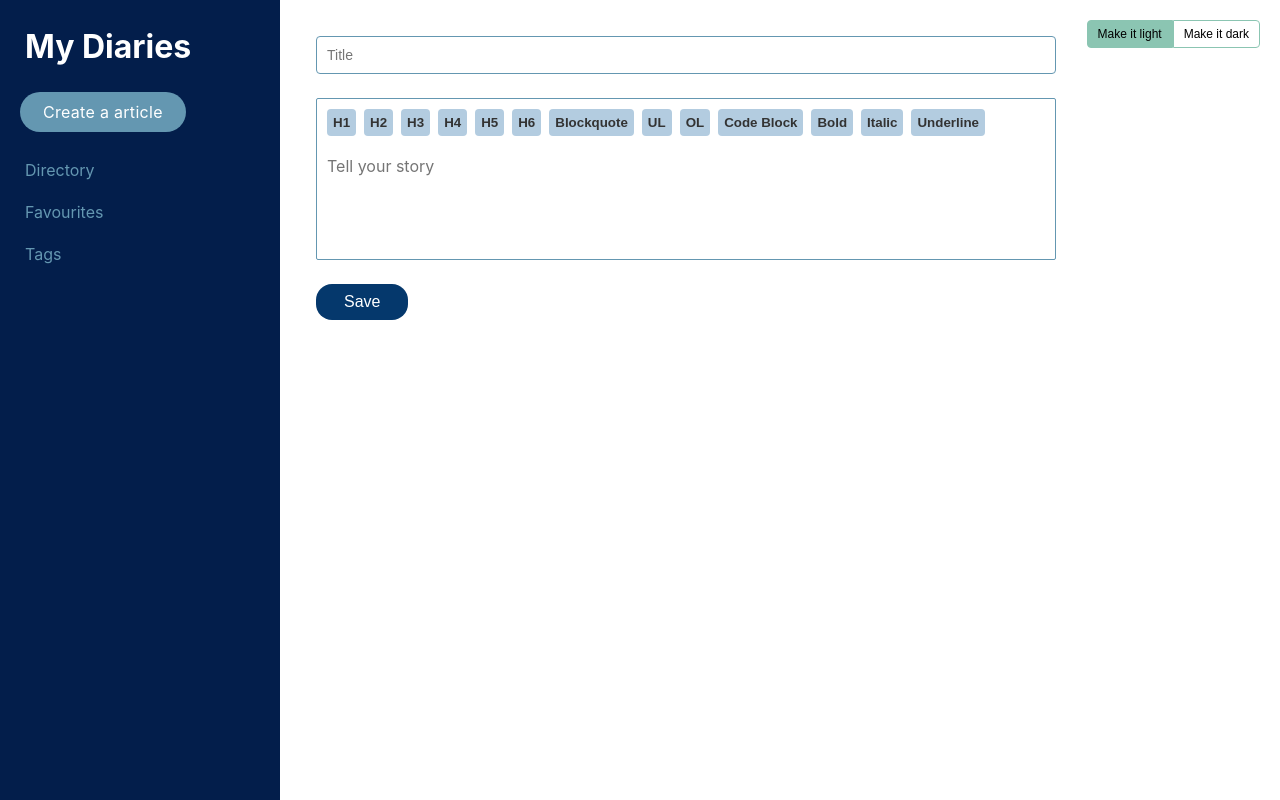
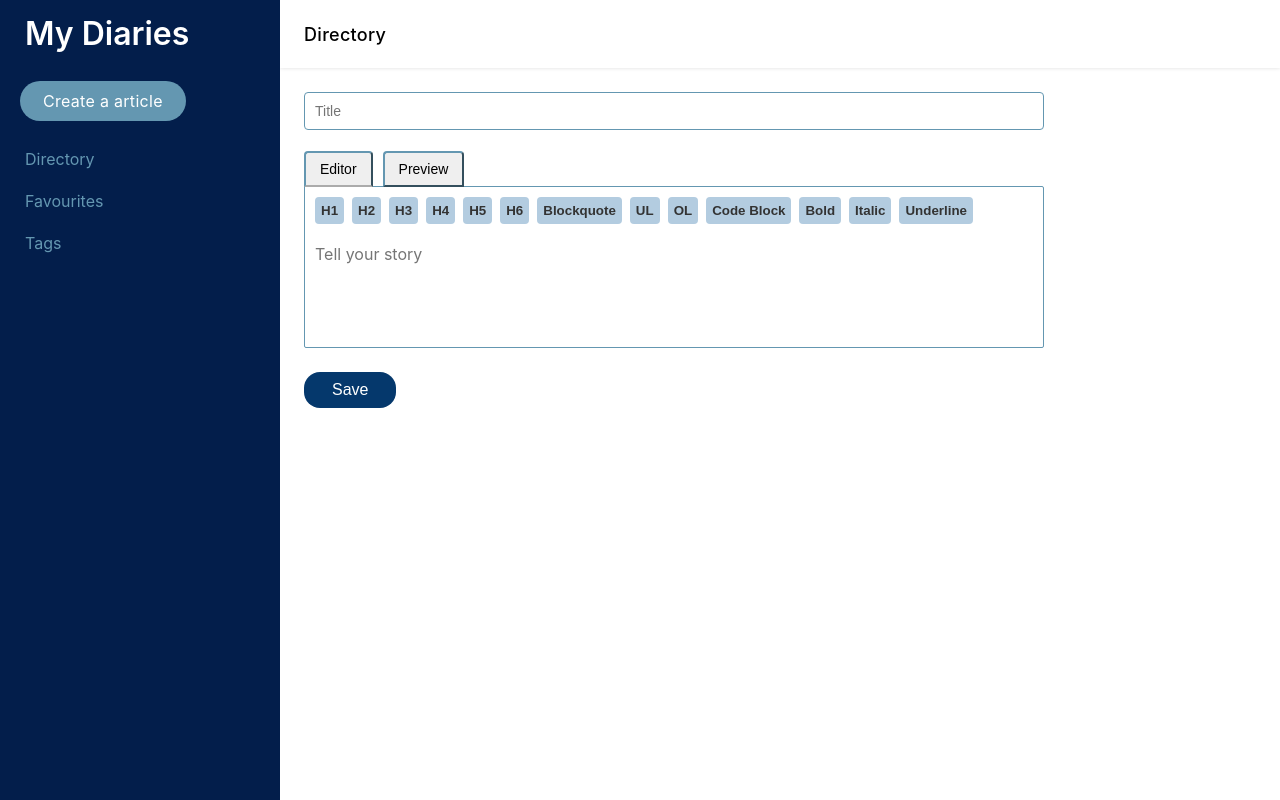
Before and after one commit to explore-free-projects/my-diaries-front-end, a React (Create React App) app: page /directory/new in a window 1280 px wide. Built offline with nearby package versions, Linux system fonts and the light colour scheme.

Commit message:
App editor design

```diff
--- a/src/App.js
+++ b/src/App.js
@@ -1,7 +1,7 @@
 import React, { useState } from 'react';
 import { Router } from "react-router-dom";
 import styled, { ThemeProvider } from 'styled-components'
-import { Main, SideNav } from 'common';
+import { Main, SideNav, TopNav } from 'common';
 import { GlobalStyle, Themes, History } from 'utils';
 
 const lightTheme = () => ({
@@ -65,6 +65,7 @@ function App() {
       <ThemeProvider theme={theme}>
         <GlobalStyle />
         <SideNav/>
+        <TopNav/>
         <Main/>
       </ThemeProvider>
     </Router>
--- /dev/null
+++ b/src/Common/TopNav/TopNav.js
@@ -0,0 +1,61 @@
+import React, { Component } from 'react';
+import styled from 'styled-components'
+import { withRouter } from "react-router";
+
+const Header = styled.header `
+  position: fixed;
+  left: 280px;
+  top: 0;
+  right: 0;
+  display: inline-block;
+  box-shadow: 0 0 4px 0px #ddd;
+  background-color: white;
+  z-index: 2;
+  height: 68px;
+  padding: 0 24px;
+`;
+
+const Row = styled.div `
+  display: flex;
+  align-items: center;
+  height: 100%;
+
+  > div {
+    flex: 1
+  }
+`;
+
+const HeaderTitle = styled.label `
+  font-size: 18px;
+  letter-spacing: 0.3px;
+  font-weight: 500;
+  text-transform: capitalize;
+`;
+
+class TopNav extends Component {
+  constructor(props) {
+    super(props);
+    const pageName = this.props.location.pathname.split("/");
+    const captiatalFirstLetter = pageName[1][0].toUpperCase() + pageName[1].slice(1);
+    this.state = {
+      pageTitle: captiatalFirstLetter
+    }
+  }
+
+  render() {
+    return (
+      <Header>
+        <Row>
+          <div>
+            <HeaderTitle>{this.state.pageTitle}</HeaderTitle>
+          </div>
+          <div>
+
+          </div>
+        </Row>
+      </Header>
+    );
+  }
+}
+
+export default withRouter(TopNav);
--- a/src/Common/main/Main.js
+++ b/src/Common/main/Main.js
@@ -1,6 +1,6 @@
 import React, { Component } from 'react';
+import styled from 'styled-components';
 import { Switch, Route, Redirect } from 'react-router-dom';
-import styled from 'styled-components';
 import { DiaryDirectory, Favourites, Tags, NewArticle, ViewArticle } from "components";
 
 const MainWrapper = styled.main `
@@ -8,15 +8,14 @@ const MainWrapper = styled.main `
   left: 280px;
   overflow: auto;
   right: 0;
-  top: 0;
+  top: 68px;
   bottom: 0;
-  padding: 36px;
+  padding: 24px;
 `;
 
 class Main extends Component {
   constructor(props) {
     super(props);
-    this.state = {  }
   }
   render() {
     return (
--- a/src/Common/sidenav/SideNav.js
+++ b/src/Common/sidenav/SideNav.js
@@ -9,12 +9,18 @@ const Nav = styled.aside `
   bottom: 0;
   width: 280px;
   background-color: ${props => props.theme.sideNavbgColor};
+  z-index: 3;
 `;
 
-const Logo = styled.h1 `
+const Logo = styled(NavLink) `
   padding: 0px 25px;
   font-size: 32px;
   color: ${props => props.theme.textBrand};
+  text-decoration: none;
+  font-weight: 600;
+  display: inline-block;
+  margin-top: 14px;
+  margin-bottom: 28px;
 `;
 
 const NavUl = styled.ul `
@@ -71,7 +77,7 @@ class SideNav extends Component {
   render() {
     return (
       <Nav>
-        <Logo>My Diaries</Logo>
+        <Logo to="/directory">My Diaries</Logo>
         <CreateButton to="/directory/new">Create a article</CreateButton>
         <NavUl>
           <NavList>
--- a/src/Components/Directory/DiaryDirectory.js
+++ b/src/Components/Directory/DiaryDirectory.js
@@ -8,6 +8,7 @@ const BlogWrapper = styled.section `
   border-bottom: 1px solid ${props => props.theme.borderColor};
   margin-bottom: 20px;
   padding-bottom: 20px;
+  word-break: break-all;
 
   &:last-child {
     margin-bottom: 0px;
--- a/src/Components/TextEditor/TextEditor.js
+++ b/src/Components/TextEditor/TextEditor.js
@@ -2,14 +2,25 @@ import React, { Component } from 'react';
 import PropTypes from 'prop-types';
 import styled from 'styled-components';
 import { Editor, RichUtils } from 'draft-js';
-import { BlockStyleControls, InlineStyleControls, customStyle } from "./TextEditorUtils";
+import { BlockStyleControls, InlineStyleControls, customStyle, myBlockStyleFn } from "./TextEditorUtils";
 
 const EditorWrapper = styled.div `
   border: 1px solid #6497b1;
   min-height: 140px;
   padding: 10px;
   border-radius: 2px;
-  margin: 24px 0;
+  border-top-left-radius: 0px;
+  margin-bottom: 24px;
+
+  .block-quote-style {
+    color: #b5b5b5;
+    font-family: 'Hoefler Text',Georgia,serif;
+    text-align: left;
+    border-left: 3px solid #b5b5b5;
+    margin: 0;
+    padding: 16px 10px 16px 20px;
+    letter-spacing: 0.7px;
+  }
 
   .public-DraftEditorPlaceholder {
     &-root {
@@ -28,26 +39,76 @@ const EditorControls = styled.div `
   margin-bottom: 20px;
 `;
 
+const EditorTab = styled.div `
+  margin-top: 20px;
+`;
+
+const EditorTabItem = styled.button `
+  padding: 8px 14px;
+  border-color: #6497b1;
+  border-top-left-radius: 4px;
+  border-top-right-radius: 4px;
+  margin: 0 5px;
+  font-size: 14px;
+  font-weight: 500;
+  outline: 0;
+  position: relative;
+  top: 1px;
+  cursor: pointer;
+
+  &.is-active {
+    border-bottom-color: white;
+  }
+
+  &:first-child {
+    margin-left: 0
+  }
+
+  &:last-child {
+    margin-right: 0
+  }
+`;
+
 class TextEditor extends Component {
   constructor(props) {
     super(props);
+    this.state = {
+      editorPreview: false
+    }
     this.handleKeyCommand = this.handleKeyCommand.bind(this);
   }
 
   handleKeyCommand(command, editorState) {
     const newState = RichUtils.handleKeyCommand(editorState, command);
     if (newState) {
-      this.onChange(newState);
+      this.props.onChange(newState);
       return 'handled';
     }
     return 'not-handled';
   }
 
+  showEditorPreview (editorPreview = true) {
+    this.setState({
+      editorPreview: editorPreview
+    })
+  }
+
   render() {
     const { editorState, onChange } = this.props;
+    const { editorPreview } = this.state;
     return (
       <>
+        <EditorTab>
+          <EditorTabItem onClick={() => this.showEditorPreview(false)} className={editorPreview === false ? "is-active": "un-active"}>Editor</EditorTabItem>
+          <EditorTabItem onClick={() => this.showEditorPreview(true)} className={editorPreview === true ? "is-active": "un-active"}>Preview</EditorTabItem>
+        </EditorTab>
         <EditorWrapper>
+        {editorPreview ?
+          <Editor
+          editorState={editorState}
+          readOnly={true} />
+          :
+            <>
               <EditorControls>
                 <BlockStyleControls
                   editorState={editorState}
@@ -69,11 +130,14 @@ class TextEditor extends Component {
               </EditorControls>
               <Editor
                 placeholder="Tell your story"
+                blockStyleFn={myBlockStyleFn}
                 editorState={editorState}
                 handleKeyCommand={this.handleKeyCommand}
                 onChange={onChange}
                 customStyleMap={customStyle}
               />
+            </>
+          }
         </EditorWrapper>
       </>
     );
--- a/src/Components/TextEditor/TextEditorUtils.js
+++ b/src/Components/TextEditor/TextEditorUtils.js
@@ -9,6 +9,7 @@ const IconButton = styled.button `
   background-color: ${({isActiveState}) => (isActiveState === true) ? "#031d4b": "#b3cce0"};
   color: ${({isActiveState}) => (isActiveState === true) ? "white": "#333"};
   border: none;
+  cursor: pointer;
 
   &:first-child {
     margin-left: 0
@@ -97,11 +98,19 @@ const InlineStyleControls = ({editorState, onToggle}) => {
       ))}
     </>
   );
+};
+
+function myBlockStyleFn (contentBlock) {
+  const type = contentBlock.getType();
+  if (type === 'blockquote') {
+    return 'block-quote-style';
+  }
 }
 
 
 export {
   InlineStyleControls,
   BlockStyleControls,
-  customStyle
+  customStyle,
+  myBlockStyleFn
 }
```
Also changed, not shown: src/Common/index.js (+5 -3 lines). Lines whose indentation alone changed are shown as unchanged.
